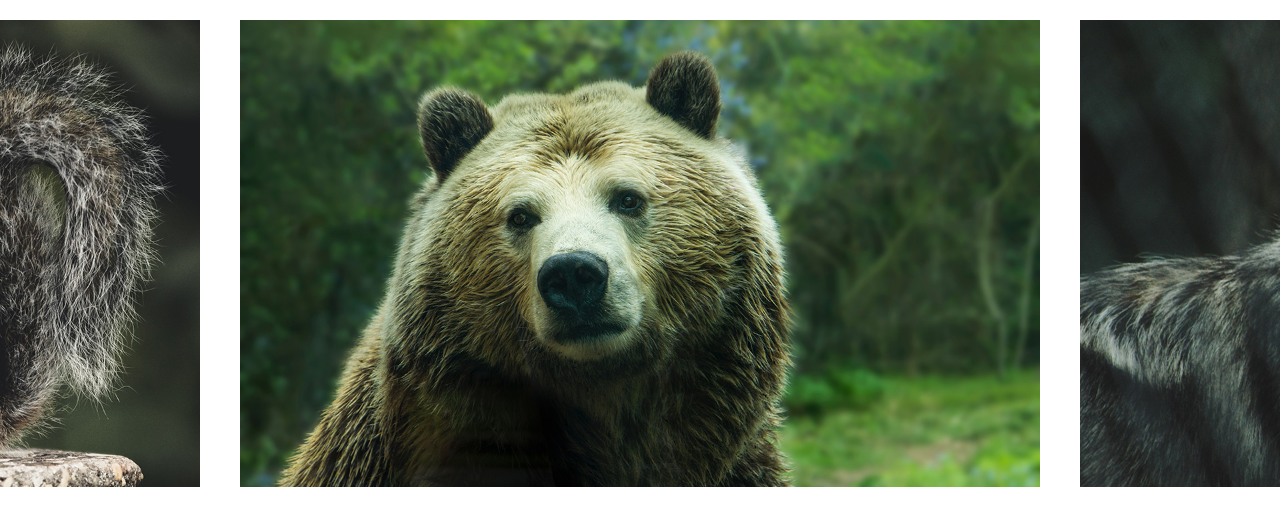
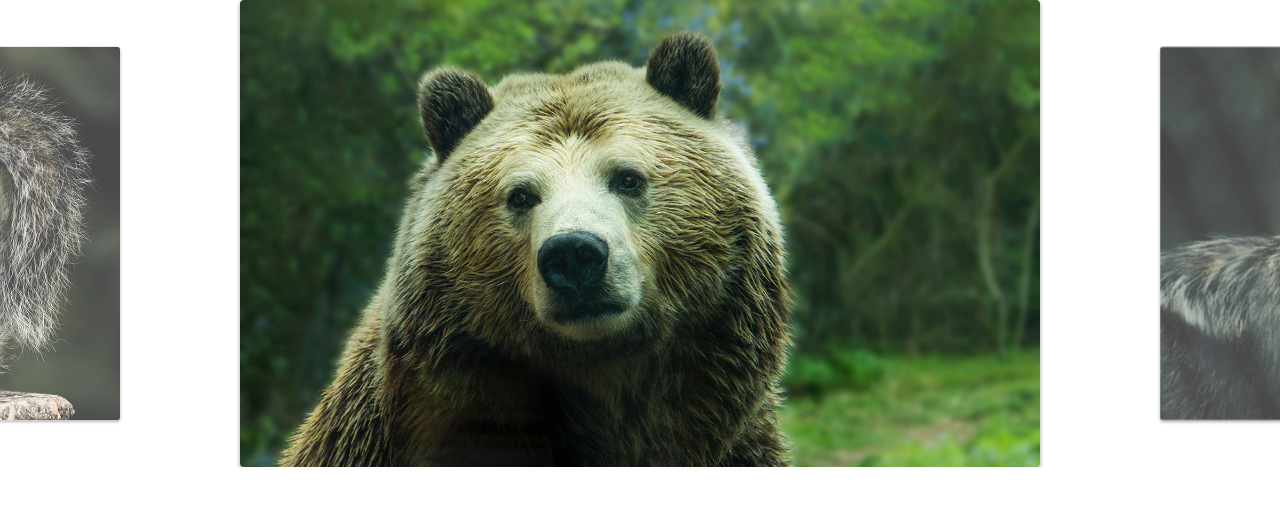
Before and after one commit to Egnaldo-Viana/slide, a plain HTML site: page index.html in a window 1280 px wide. Drawn offline with Linux system fonts and the light colour scheme.

Commit message:
ajuste das configuracoes ao resizee e class ativa adicionada

```diff
--- a/css/style.css
+++ b/css/style.css
@@ -21,9 +21,25 @@ img {
   display: flex;
 }
 
+.slide:hover {
+  will-change: transform;
+}
+
 .slide li {
   flex-shrink: 0;
   width: 80vw;
   max-width: 800px;
-  margin: 20px;
+  margin: 0 20px;
+
+  border-radius: 4px;
+  overflow: hidden;
+  box-shadow: 0 2px 4px rgba(0, 0, 0, 0.4);
+  opacity: 0.8;
+  transform: scale(0.8);
+  transition: 0.4s;
 }
+
+.slide li.active {
+  opacity: 1;
+  transform: scale(1);
+}
--- a/js/slide.js
+++ b/js/slide.js
@@ -1,8 +1,11 @@
+import debounce from "./debounce.js";
+
 export default class Slide {
   constructor(slide, wrapper) {
     this.slide = document.querySelector(slide);
     this.wrapper = document.querySelector(wrapper);
     this.dist = { finalPosition: 0, startX: 0, movement: 0 };
+    this.activeClass = "active";
   }
 
   transition(active) {
@@ -67,12 +70,6 @@ export default class Slide {
     this.wrapper.addEventListener("touchend", this.onEnd);
   }
 
-  bindEvents() {
-    this.onStart = this.onStart.bind(this);
-    this.onMove = this.onMove.bind(this);
-    this.onEnd = this.onEnd.bind(this);
-  }
-
   //Slides config
 
   slidePosition(slide) {
@@ -102,6 +99,14 @@ export default class Slide {
     this.moveSlide(activeSlide.position);
     this.slidesIndexNav(index);
     this.dist.finalPosition = activeSlide.position;
+    this.changeActiveClass();
+  }
+
+  changeActiveClass() {
+    this.slidesArray.forEach((item) =>
+      item.element.classList.remove(this.activeClass)
+    );
+    this.slidesArray[this.index.active].element.classList.add(this.activeClass);
   }
 
   activePrevSlide() {
@@ -112,11 +117,31 @@ export default class Slide {
     if (this.index.next !== undefined) this.changedSlide(this.index.next);
   }
 
+  onResize() {
+    setTimeout(() => {
+      this.slidesConfig();
+      this.changedSlide(this.index.active);
+    }, 1000);
+  }
+
+  addResizeEvent() {
+    window.addEventListener("resize", this.onResize);
+  }
+
+  bindEvents() {
+    this.onStart = this.onStart.bind(this);
+    this.onMove = this.onMove.bind(this);
+    this.onEnd = this.onEnd.bind(this);
+
+    this.onResize = debounce(this.onResize.bind(this), 200);
+  }
+
   init() {
     this.bindEvents();
     this.transition(true);
     this.addSlideEvents();
     this.slidesConfig();
+    this.addResizeEvent();
     return this;
   }
 }
```
